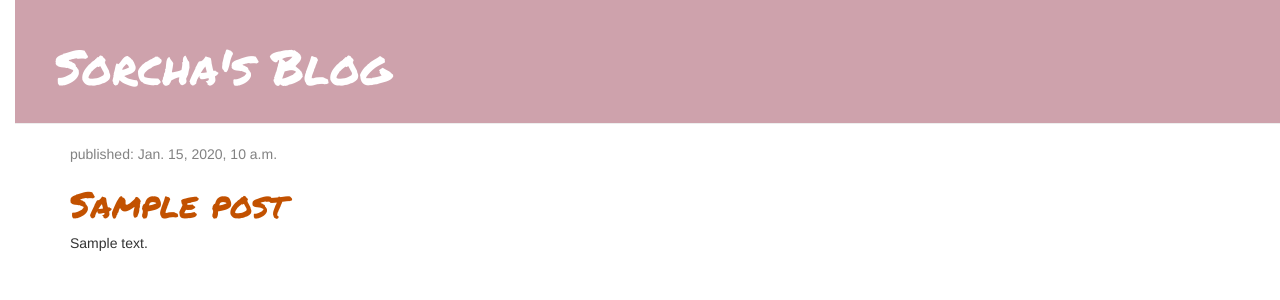
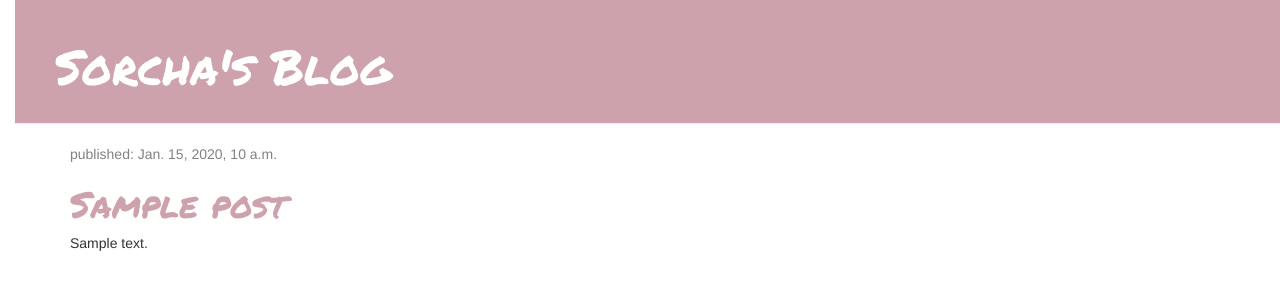
Before and after one commit to sorchanicconmara/my-first-blog, a Django app: template blog/templates/blog/post_list.html in a window 1280 px wide. Shown: the top 300 px of the page. Run offline with Django 3.2, Linux system fonts and the light colour scheme; the template is opened without the code that fills it: values that come from a table or form of the project are taken from there, others are empty; tables that the repository leaves empty hold one stand-in row (values such as "Sample post"); some libraries are stand-ins or nearby versions.

Commit message:
minor tweaks to css

```diff
--- a/blog/static/css/blog.css
+++ b/blog/static/css/blog.css
@@ -1,10 +1,16 @@
 h1 a, h2 a {
-    color: #C25100;
+    color: #cea2ac;
     font-family: 'Permanent Marker';
+}
+h1 a:hover, h2 a:hover {
+    color: #555555;
+    font-family: 'Permanent Marker';
+    text-decoration: none;
 }
 body {
     padding-left: 15px;
 }
+
 .page-header {
     background-color: #cea2ac;
     margin-top: 0;
@@ -23,7 +29,8 @@ body {
 }
 
 h1, h2, h3, h4 {
-    font-family: 'Lobster', cursive;
+    font-family: 'Permanent Marker', cursive;
+    color: #cea2ac;
 }
 
 .date {
```
